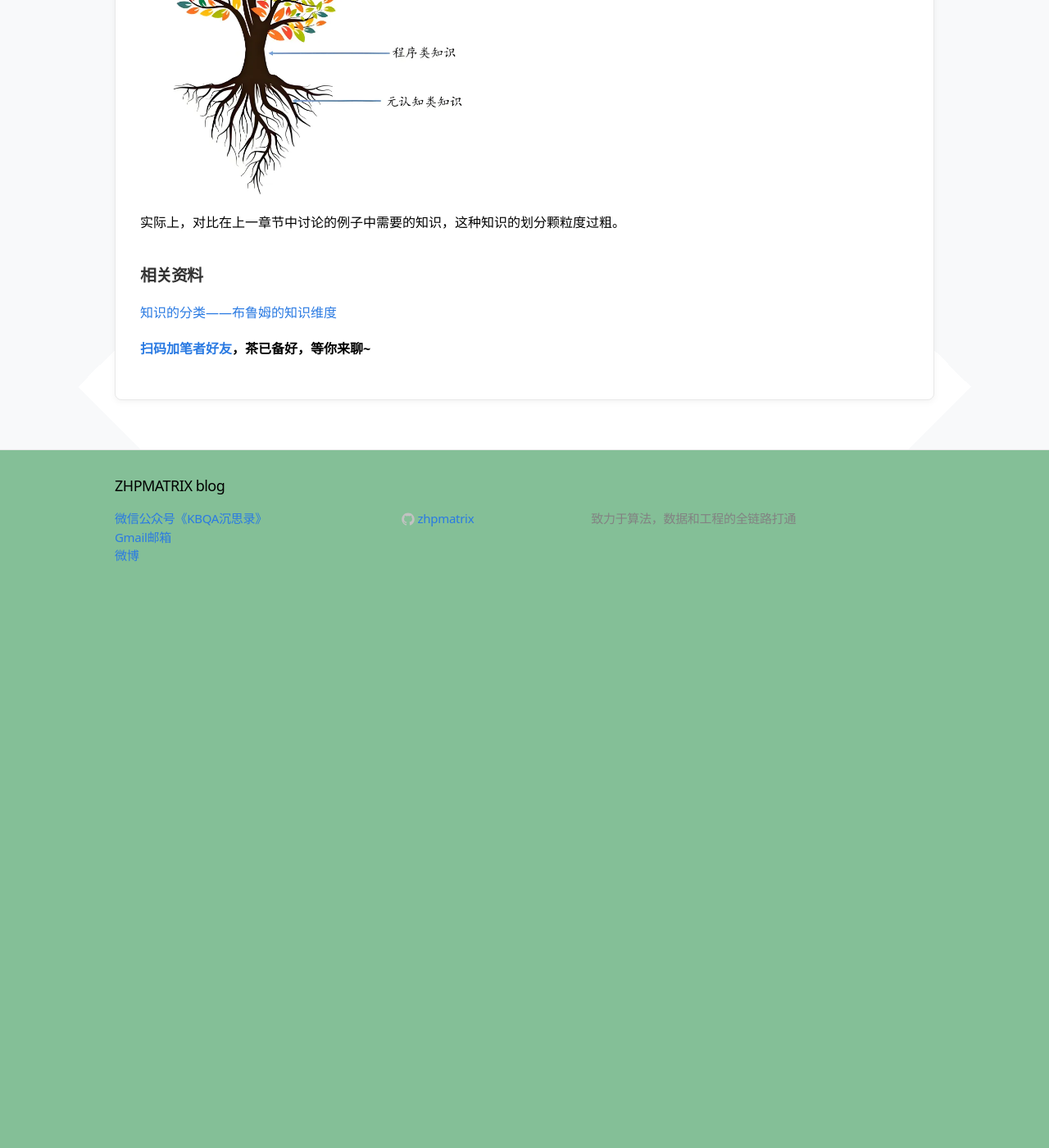
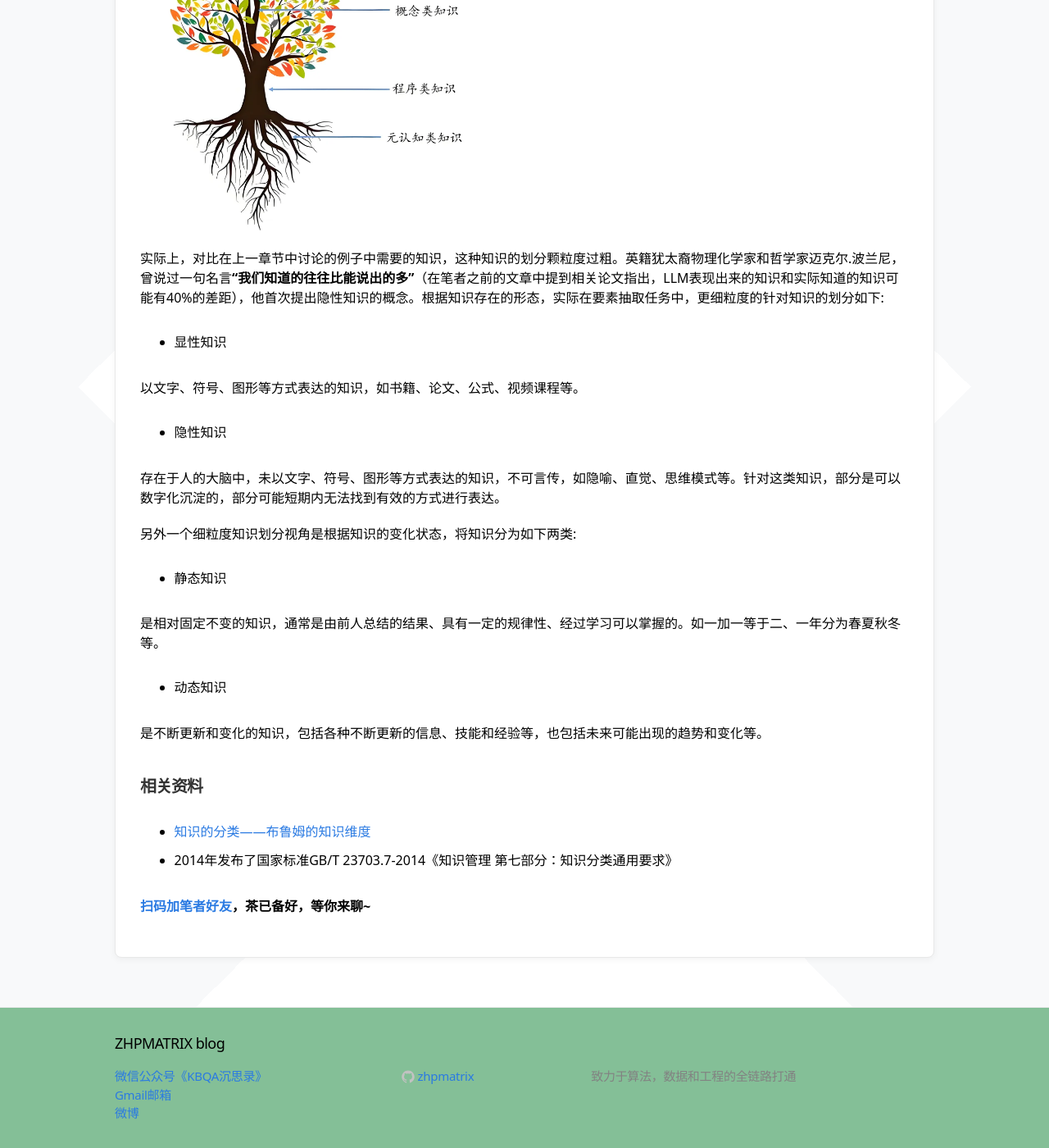
Before and after one commit to zhpmatrix/zhpmatrix.github.io, a Jekyll site: the page built from _posts/2025-09-07-what-is-knowledge.md, in a window 1280 px wide and 1400 px high, scrolled down 2750 px. Shown: the whole window at 82% size. Built offline with Jekyll 4.4.1, drawn with Linux system fonts in a browser that asks for light colours; comment, search, counter and statistics services are not loaded; before the commit the page ends 3484 px from its top, so only the background shows below that; some of the changed text lies outside the part shown.

Commit message:
Enhance knowledge classification section with detailed explanations of explicit and implicit knowledge, and introduce static and dynamic knowledge categories.

```diff
--- a/_posts/2025-09-07-what-is-knowledge.md
+++ b/_posts/2025-09-07-what-is-knowledge.md
@@ -37,9 +37,11 @@ date: 2025-09-07 11:00:00
 
 #### 知识类别划分
 
+从DIKW模型开始，也就是“数据-信息-知识-智慧”模型，知识所处的位置如下所示：
+
 <img src="https://github.com/zhpmatrix/zhpmatrix.github.io/blob/master/images/k4.webp?raw=true" width="400" align="center"/>
 
-从上述例子可以看出，要素抽取任务中是需要依赖不同类型的知识的。那么围绕知识要思考的问题如下：
+从上述给出的例子可以看出，要素抽取任务中是需要依赖不同类型的知识的。那么围绕知识要思考的问题如下：
 
 + 知识是否存在一个划分？
 + 如果知识存在一个划分，那么应该怎样划分？如何评估划分的合理性？
@@ -72,12 +74,32 @@ date: 2025-09-07 11:00:00
 
 <img src="https://github.com/zhpmatrix/zhpmatrix.github.io/blob/master/images/k1.webp?raw=true" width="400" align="center"/>
 
-实际上，对比在上一章节中讨论的例子中需要的知识，这种知识的划分颗粒度过粗。
+实际上，对比在上一章节中讨论的例子中需要的知识，这种知识的划分颗粒度过粗。英籍犹太裔物理化学家和哲学家迈克尔.波兰尼，曾说过一句名言**“我们知道的往往比能说出的多”**（在笔者之前的文章中提到相关论文指出，LLM表现出来的知识和实际知道的知识可能有40%的差距），他首次提出隐性知识的概念。根据知识存在的形态，实际在要素抽取任务中，更细粒度的针对知识的划分如下:
+
++ 显性知识
+
+以文字、符号、图形等方式表达的知识，如书籍、论文、公式、视频课程等。
+
++ 隐性知识
+
+存在于人的大脑中，未以文字、符号、图形等方式表达的知识，不可言传，如隐喻、直觉、思维模式等。针对这类知识，部分是可以数字化沉淀的，部分可能短期内无法找到有效的方式进行表达。
+
+另外一个细粒度知识划分视角是根据知识的变化状态，将知识分为如下两类:
+
++ 静态知识
+
+是相对固定不变的知识，通常是由前人总结的结果、具有一定的规律性、经过学习可以掌握的。如一加一等于二、一年分为春夏秋冬等。
+
++ 动态知识
+
+是不断更新和变化的知识，包括各种不断更新的信息、技能和经验等，也包括未来可能出现的趋势和变化等。
 
 #### 相关资料
 
-[知识的分类——布鲁姆的知识维度](https://mp.weixin.qq.com/s/nKnw0mp1BXZbTJf-NMDMow)
++ [知识的分类——布鲁姆的知识维度](https://mp.weixin.qq.com/s/nKnw0mp1BXZbTJf-NMDMow)
 
+
++ 2014年发布了国家标准GB/T 23703.7-2014《知识管理 第七部分：知识分类通用要求》
 
 
 
```
